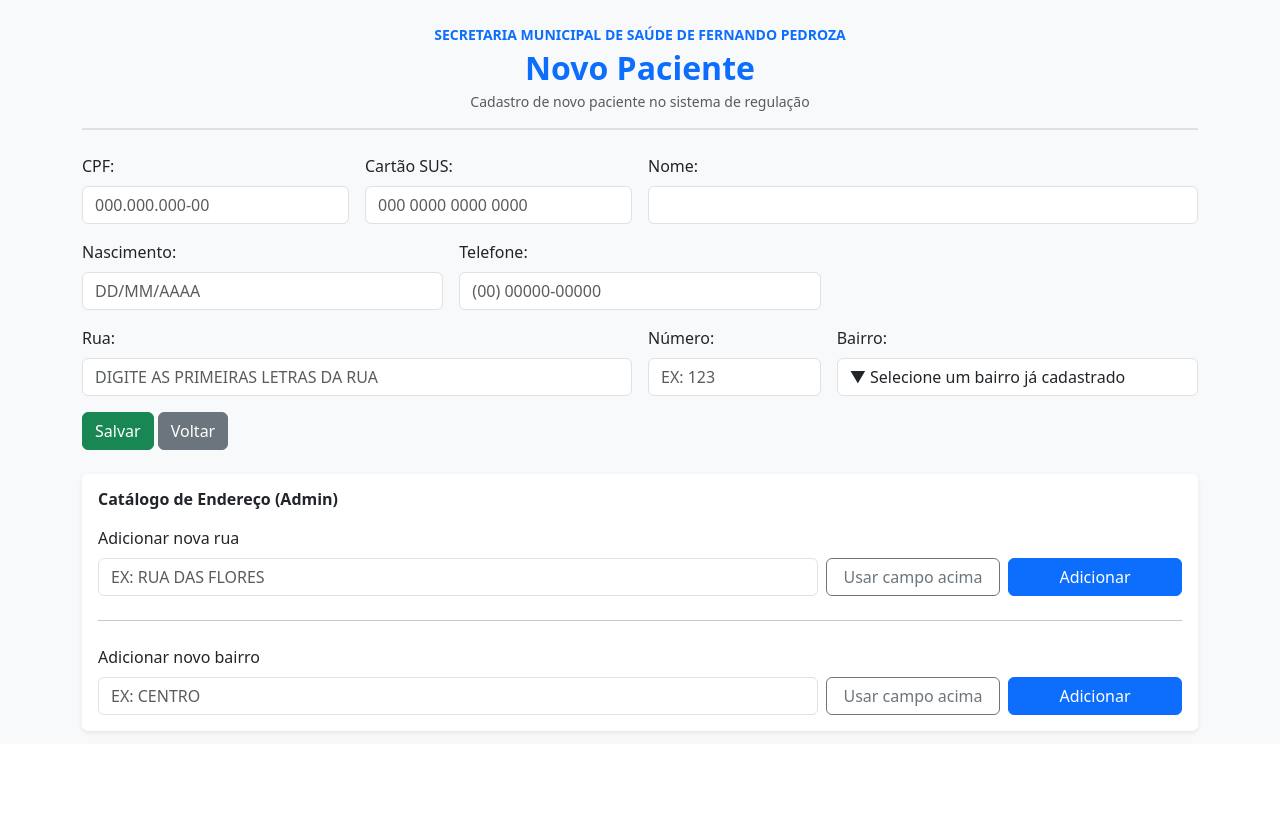
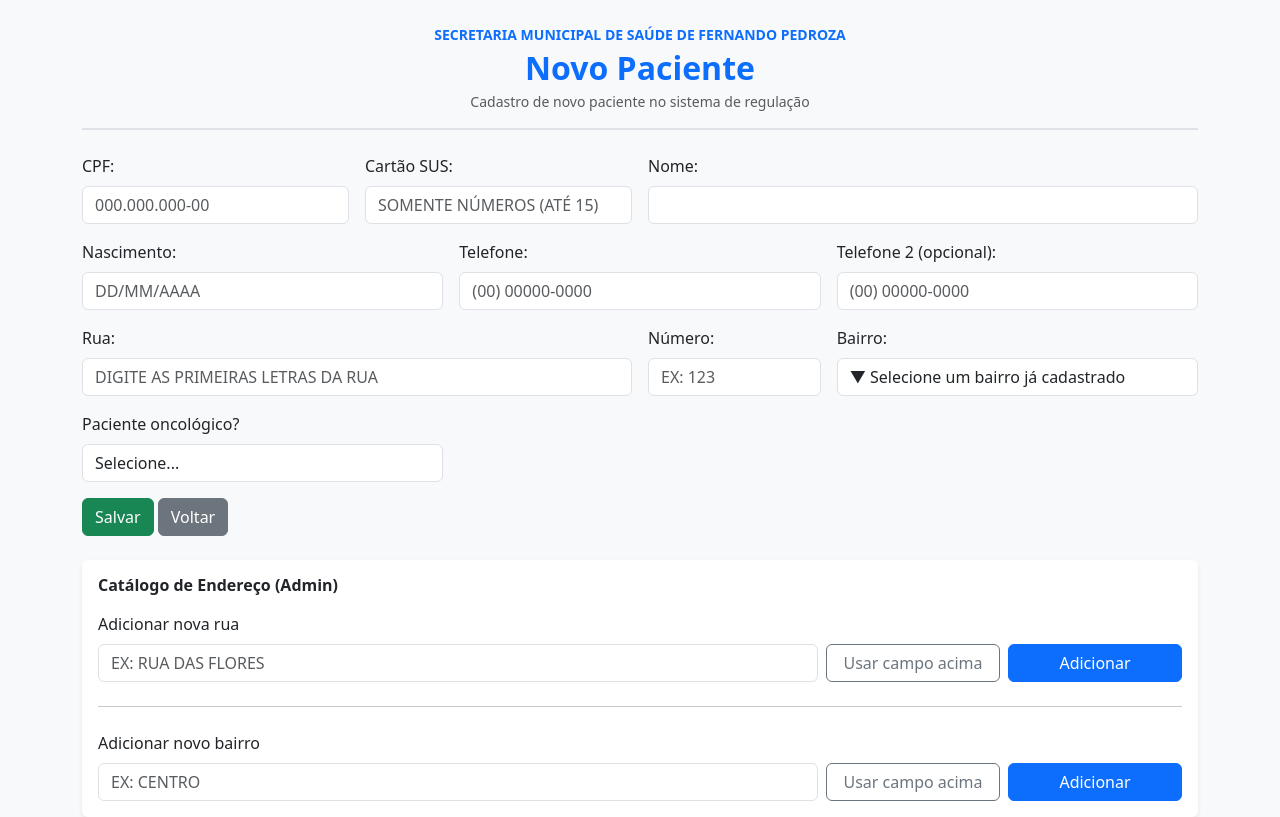
Before and after one commit to diegorafa87/GestaoRegulacao, a Flask app: page /novo_paciente in a window 1280 px wide. Shown: the part 56-873 px from the top of the page. Before the commit the page ends 790 px from the top, so only its background shows below. Run offline with Flask 3, Linux system fonts and the light colour scheme; the visitor is signed in with stand-in values (Sample User, id 1); data that the repository does not hold is empty; some libraries are stand-ins or nearby versions.

Commit message:
Ajustes: campo telefone 2, campo oncológico, melhorias em paciente e solicitações

```diff
--- a/app.py
+++ b/app.py
@@ -1,3 +1,27 @@
+def unificar_pacientes(id_principal, id_duplicado):
+    """
+    Atualiza todas as referências do paciente duplicado para o paciente principal e remove o duplicado.
+    """
+    if id_principal == id_duplicado:
+        return False, 'IDs iguais, nada a fazer.'
+
+    conn = conectar()
+    c = conn.cursor()
+
+    # Atualiza todas as solicitações para apontar para o paciente principal
+    c.execute(
+        'UPDATE solicitacao SET paciente_id = %s WHERE paciente_id = %s',
+        (id_principal, id_duplicado)
+    )
+
+    # (Se houver outras tabelas relacionadas, adicionar aqui)
+
+    # Remove o paciente duplicado
+    c.execute('DELETE FROM paciente WHERE id = %s', (id_duplicado,))
+
+    conn.commit()
+    conn.close()
+    return True, 'Unificação concluída com sucesso.'
 from flask import Flask, render_template, request, redirect, url_for, jsonify, Response, session, flash
 import os
 import psycopg
@@ -1953,6 +1977,31 @@ def usuarios():
     conn.close()
     return render_template('usuarios.html', usuarios=lista_usuarios)
 
+@app.route('/admin/pacientes', methods=['GET', 'POST'])
+@login_required_admin
+def admin_pacientes():
+    conn = conectar()
+    c = conn.cursor()
+    mensagem = None
+    if request.method == 'POST':
+        paciente_id = request.form.get('paciente_id')
+        if paciente_id:
+            # Verifica se o paciente existe
+            c.execute('SELECT nome FROM paciente WHERE id = %s', (paciente_id,))
+            paciente = c.fetchone()
+            if paciente:
+                # Remove todas as solicitações do paciente (ou só o paciente, se preferir manter histórico)
+                c.execute('DELETE FROM solicitacao WHERE paciente_id = %s', (paciente_id,))
+                c.execute('DELETE FROM paciente WHERE id = %s', (paciente_id,))
+                conn.commit()
+                mensagem = f'Paciente {paciente[0]} excluído com sucesso.'
+            else:
+                mensagem = 'Paciente não encontrado.'
+    c.execute('SELECT id, nome, nascimento FROM paciente ORDER BY nome ASC')
+    pacientes = c.fetchall()
+    conn.close()
+    return render_template('admin_pacientes.html', pacientes=pacientes, mensagem=mensagem)
+
 with app.app_context():
     criar_tabelas()
     garantir_usuario_admin()
--- a/templates/novo_paciente.html
+++ b/templates/novo_paciente.html
@@ -13,7 +13,7 @@
     </div>
     <div class="col-md-3">
         <label class="form-label">Cartão SUS:</label>
-        <input id="sus" name="sus" class="form-control" maxlength="18" placeholder="000 0000 0000 0000" value="{{ form_data.sus if form_data else '' }}">
+        <input id="sus" name="sus" class="form-control" maxlength="15" pattern="\d{0,15}" inputmode="numeric" placeholder="Somente números (até 15)" value="{{ form_data.sus if form_data else '' }}" oninput="this.value=this.value.replace(/\D/g,'').slice(0,15)">
     </div>
     <div class="col-12 d-none" id="avisoDuplicidadePaciente"></div>
     <div class="col-md-6">
@@ -26,7 +26,11 @@
     </div>
     <div class="col-md-4">
         <label class="form-label">Telefone:</label>
-        <input id="telefone" name="telefone" class="form-control" placeholder="(00) 00000-00000" maxlength="15" value="{{ form_data.telefone if form_data else '' }}">
+        <input id="telefone" name="telefone" class="form-control" maxlength="15" placeholder="(00) 00000-0000" value="{{ form_data.telefone if form_data else '' }}">
+    </div>
+    <div class="col-md-4">
+        <label class="form-label">Telefone 2 (opcional):</label>
+        <input id="telefone2" name="telefone2" class="form-control" maxlength="15" placeholder="(00) 00000-0000" value="{{ form_data.telefone2 if form_data else '' }}">
     </div>
     <div class="col-md-6">
         <label class="form-label">Rua:</label>
@@ -48,6 +52,14 @@
             {% for item in bairros %}
             <option value="{{ item }}" {% if form_data and form_data.bairro == item %}selected{% endif %}>{{ item }}</option>
             {% endfor %}
+        </select>
+    </div>
+    <div class="col-md-4">
+        <label class="form-label">Paciente oncológico?</label>
+        <select id="oncologico" name="oncologico" class="form-control">
+            <option value="" {% if not form_data or not form_data.oncologico %}selected{% endif %}>Selecione...</option>
+            <option value="Sim" {% if form_data and form_data.oncologico == 'Sim' %}selected{% endif %}>Sim</option>
+            <option value="Não" {% if form_data and form_data.oncologico == 'Não' %}selected{% endif %}>Não</option>
         </select>
     </div>
     <div class="col-12">
```
Also changed, not shown: templates/admin_pacientes.html (added, +32 -0 lines), templates/editar_paciente.html (+16 -0 lines), templates/solicitacoes.html (+16 -2 lines).
